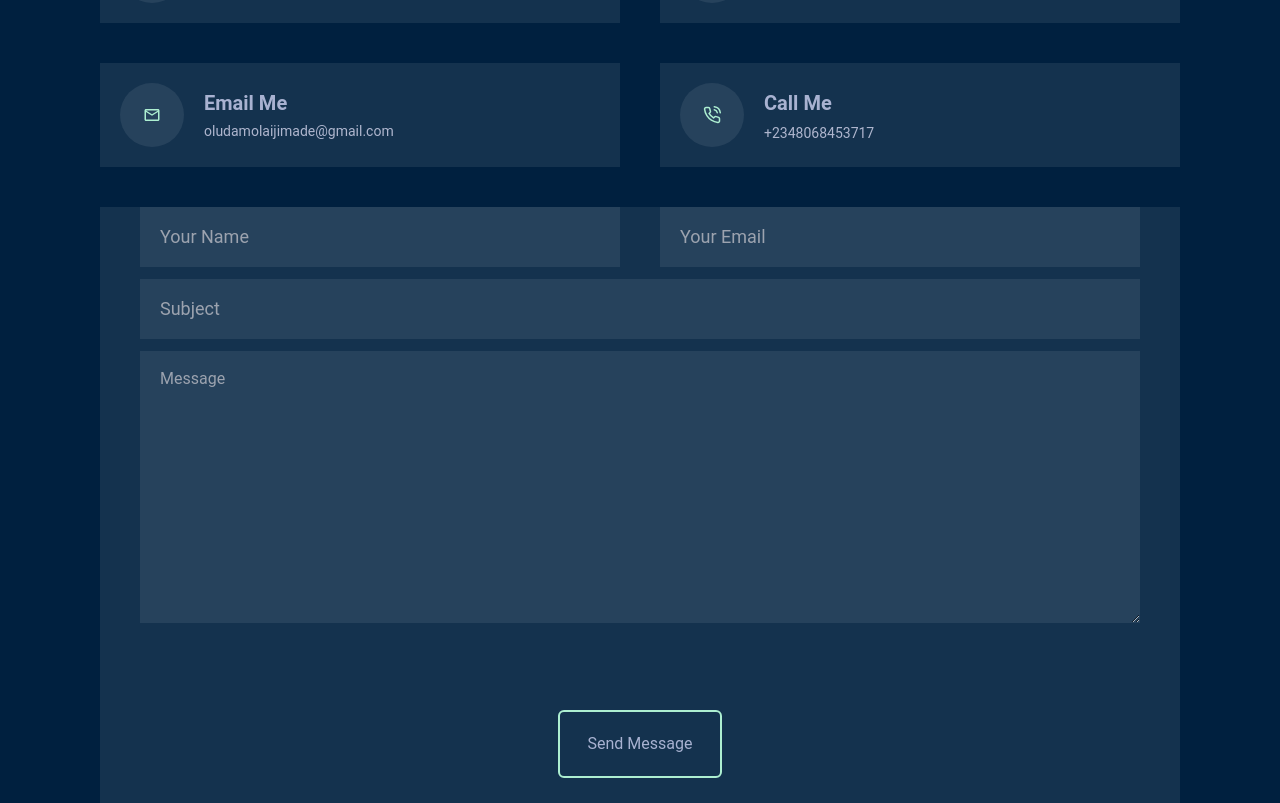
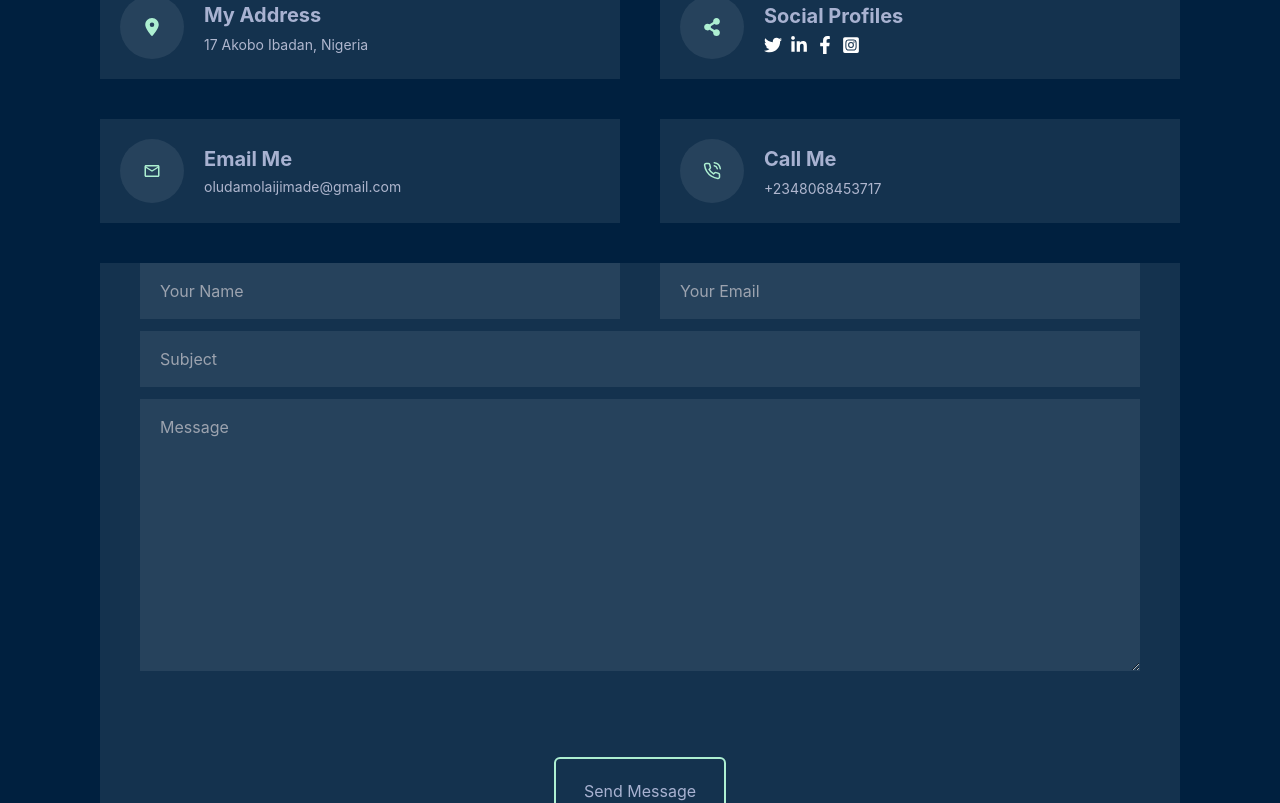
Before and after one commit to Kaddesh/my-portfolio, a React (Create React App) app: page / in a window 1280 px wide. Shown: the part 8305-9108 px from the top of the page. Built offline with nearby package versions, Linux system fonts and the light colour scheme.

Commit message:
input bg fill fix

```diff
--- a/src/components/contact.jsx
+++ b/src/components/contact.jsx
@@ -42,6 +42,12 @@ export default function Contact() {
         .then((result) => {
           console.log(result.text);
           setIsSubmitted(true);
+          setFormData({
+            name: '',
+            email: '',
+            subject: '',
+            message: '',
+          });
           setFormErrors({});
         }, (error) => {
           console.log(error.text);
@@ -60,7 +66,7 @@ export default function Contact() {
         </AnimateInView>
 
         <div className="grid lg:grid-cols-2 items-center gap-10 mt-10">
-          <AnimateInView initial={{ opacity: 0, x: -20 }} animate={{ opacity: 1, x: 0 }} transition={{ duration: 0.6 }}>
+          <AnimateInView transition={{ duration: 0.6 }}>
             <div className="flex items-center text-lg px-5 py-2 lg:p-5 w-full bg-[rgba(255,255,255,0.08)]">
               <div className='w-12 lg:w-16 h-12 lg:h-16 rounded-[50%] bg-[rgba(255,255,255,0.08)] flex items-center justify-center'>
                 <FaLocationDot className="text-[#ADEFD1FF] hover:text-[#42EADDFF]"/>
@@ -112,7 +118,7 @@ export default function Contact() {
             </div>
           </AnimateInView>
 
-          <AnimateInView initial={{ opacity: 0, x: -20 }} animate={{ opacity: 1, x: 0 }} transition={{ duration: 0.6 }}>
+          <AnimateInView transition={{ duration: 0.6 }}>
             <div className="flex items-center text-lg px-5 py-2 lg:p-5 w-full bg-[rgba(255,255,255,0.08)]">
               <div className='w-12 lg:w-16 h-12 lg:h-16 rounded-[50%] bg-[rgba(255,255,255,0.08)] flex items-center justify-center'>
                 <MdOutlineEmail className="text-[#ADEFD1FF] hover:text-[#42EADDFF]" />
@@ -137,16 +143,16 @@ export default function Contact() {
           </AnimateInView>
         </div>
 
-        <AnimateInView initial={{ opacity: 0, y: 20 }} animate={{ opacity: 1, y: 0 }} transition={{ duration: 0.6 }}>
+
           <div className='bg-[rgba(255,255,255,0.08)] mt-10'>
             <form className="lg:px-10" onSubmit={handleSubmit}>
               <div className="grid lg:grid-cols-2 w-full gap-2 lg:gap-10">
-                <div className="col-md-6 form-group">
+                <div className="col-md-6 ">
 
                     <input
                       type="text"
                       name="name"
-                      className="w-full text-lg px-5 py-4 bg-[rgba(255,255,255,0.08)] outline-none"
+                      className="w-full py-4 px-5 custom-bg outline-none focus:custom-bg focus:outline-none"
                       id="name"
                       placeholder="Your Name"
                       value={formData.name}
@@ -156,11 +162,11 @@ export default function Contact() {
                     {formErrors.name && <span className="text-red-500">{formErrors.name._errors[0]}</span>}
 
                 </div>
-                <div className="col-md-6 form-group  ">
+                <div className="col-md-6   ">
 
                     <input
                       type="email"
-                      className="w-full text-lg px-5 py-4 bg-[rgba(255,255,255,0.08)] outline-none"
+                      className="w-full py-4 px-5 custom-bg outline-none focus:custom-bg focus:outline-none"
                       name="email"
                       id="email"
                       placeholder="Your Email"
@@ -172,11 +178,11 @@ export default function Contact() {
 
                 </div>
               </div>
-              <div className="form-group mt-2 lg:mt-3">
+              <div className=" mt-2 lg:mt-3">
 
                   <input
                     type="text"
-                    className="w-full text-lg px-5 py-4 bg-[rgba(255,255,255,0.08)] outline-none"
+                    className="w-full py-4 px-5 custom-bg outline-none focus:custom-bg focus:outline-none"
                     name="subject"
                     id="subject"
                     placeholder="Subject"
@@ -187,10 +193,10 @@ export default function Contact() {
                   {formErrors.subject && <span className="text-red-500">{formErrors.subject._errors[0]}</span>}
 
               </div>
-              <div className="form-group mt-3">
+              <div className=" mt-3">
 
                   <textarea
-                    className="w-full py-4 px-5 bg-[rgba(255,255,255,0.08)] outline-none"
+                    className="w-full text-white py-4 px-5 custom-bg outline-none focus:custom-bg focus:outline-none"
                     name="message"
                     rows="10"
                     placeholder="Message"
@@ -202,14 +208,14 @@ export default function Contact() {
 
               </div>
               <div className="text-center">
-                <button type="submit" className="py-3 px-5 lg:py-5 lg:px-[28px] m-20 border-2 rounded-md border-[#ADEFD1FF] hover:bg-gray-800">
+                <button type="submit" className="py-3 px-5 lg:py-5 lg:px-[28px] mt-10 mb-2 md:my-20 border-2 rounded-md border-[#ADEFD1FF] hover:bg-gray-800">
                   Send Message
                 </button>
               </div>
             </form>
-            {isSubmitted && <p className="text-center text-[#ADEFD1FF] pb-10 ">Thank you! Your message has been sent.</p>}
+            {isSubmitted && <p className="text-center text-xs md:text-sm text-[#A8B2D1] pb-10  ">Thank you! Your message has been sent.</p>}
           </div>
-        </AnimateInView>
+
       </div>
     </section>
   );
--- a/src/components/header.jsx
+++ b/src/components/header.jsx
@@ -40,7 +40,7 @@ const Header = () => {
           <button
             id="open-button"
             onClick={toggleNav}
-            className="text-white hover:text-black lg:ml-10 bg-none hover:bg-[#ADEFD1FF]"
+            className="text-white hover:text-black md:ml-10 bg-none hover:bg-[#ADEFD1FF]"
           >
             <HiOutlineMenuAlt1 size={30} className="" />
           </button>
--- a/src/components/portfolio/otherProject.jsx
+++ b/src/components/portfolio/otherProject.jsx
@@ -4,8 +4,8 @@ import AnimateInView from '../animate';
 
 const otherItems = [
   {
-    hrefLink:  '',
-    hrefGit: '',
+    hrefLink:  'https://kaddesh.github.io/country/',
+    hrefGit: 'https://github.com/Kaddesh/country',
     altText: 'country app',
     projectTitle: 'Country-Api ',
     description: 'The app integrates with the REST Countries API to pull and display country data. Users can see all countries on the homepage, search for a country using an input field, and filter countries by region. Clicking on a country reveals more detailed information on a separate page.',
--- a/src/index.css
+++ b/src/index.css
@@ -1,8 +1,10 @@
 @tailwind base;
 @tailwind components;
 @tailwind utilities;
+@import url('https://fonts.googleapis.com/css2?family=Inter:ital,opsz,wght@0,14..32,100..900;1,14..32,100..900&display=swap');
 
 body {
+  font-family: "Inter", sans-serif;
   margin: 0;
   padding: 0;
   box-sizing: border-box;
@@ -167,6 +169,23 @@ button:hover {
   left: 0;
 }
 
+.custom-bg {
+  background-color: rgba(255, 255, 255, 0.08) !important;
+}
+
+input:-webkit-autofill,
+input:-webkit-autofill:hover,
+input:-webkit-autofill:focus,
+input:-webkit-autofill:active {
+  -webkit-background-clip: text;
+  -webkit-text-fill-color: white;
+  transition: background-color 5000s ease-in-out 0s;
+  box-shadow: inset 0 0 20px 20px rgba(255, 255, 255, 0.08) !important; /* Custom color */
+}
+input {
+  color: white;
+}
+
 @keyframes spiral-border {
   0% {
     box-shadow: 0 0 0 0 #D4AF37;
--- a/tailwind.config.js
+++ b/tailwind.config.js
@@ -5,10 +5,7 @@ module.exports = {
   ],
   theme: {
     extend: {
-      fontFamily: {
-        //inter: ["inter", "sans-serif"],
-        sans: ['Roboto', 'sans-serif'],
-      },
+
       spacing: {
         '16': '4rem',
       },
```
